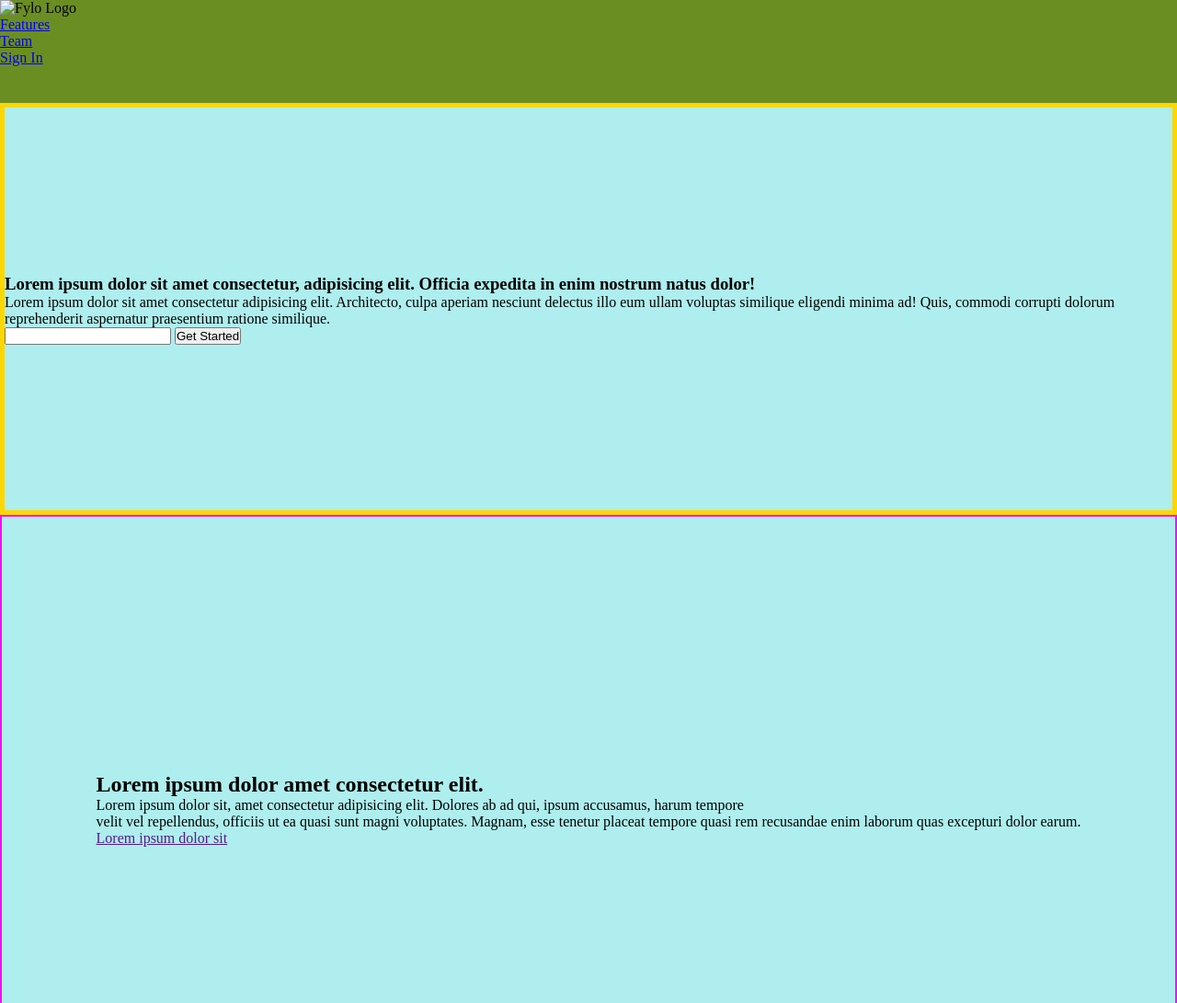
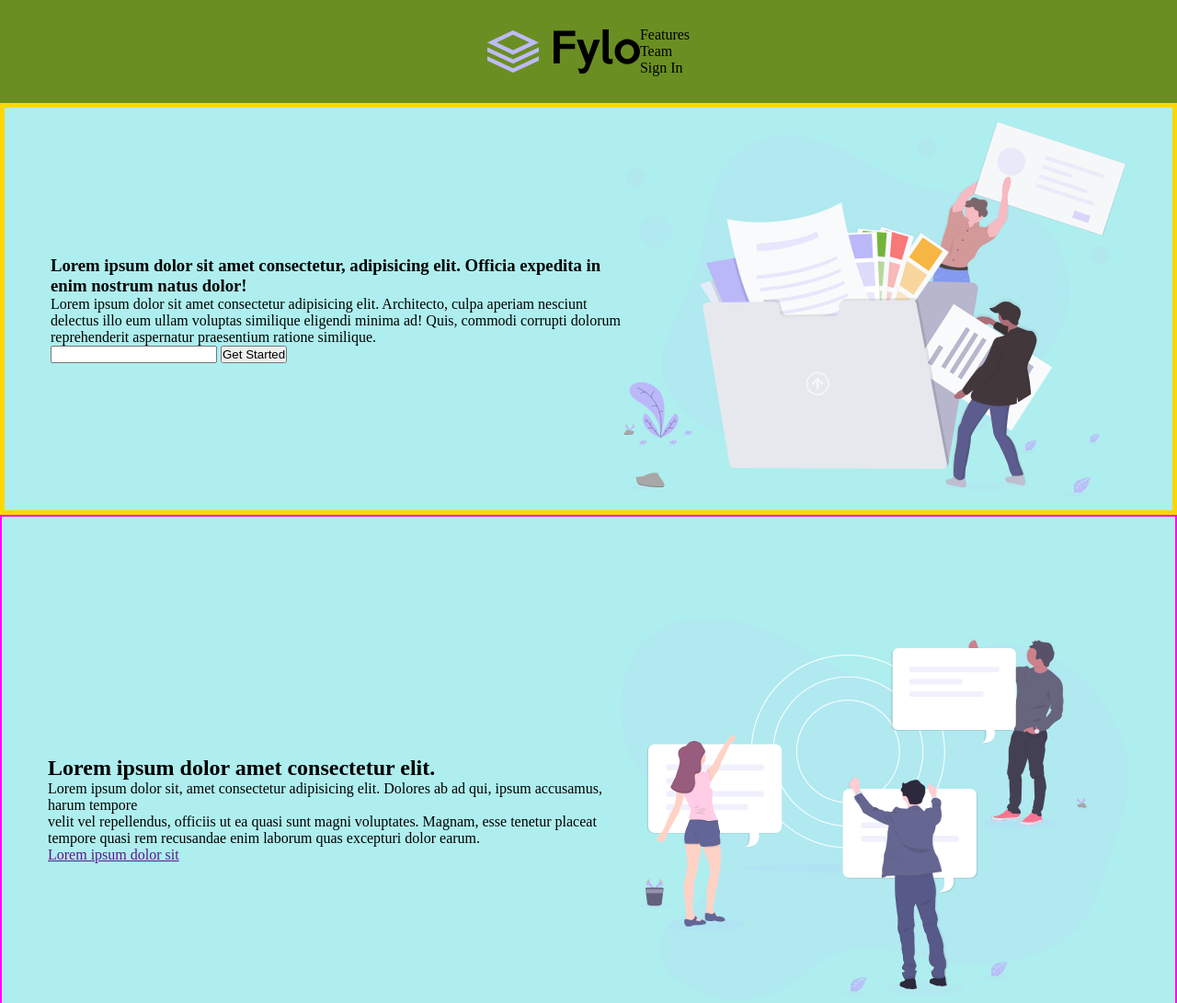
Before and after one commit to JordBant/fylo_landing, a plain HTML site: page fylo-landing/index.html in a window 1280 px wide. Shown: the top 1091 px of the page at 92% size. Drawn offline with Linux system fonts and the light colour scheme.

Commit message:
Added and Sized Images for main/ Oriented header children via flexbox

```diff
--- a/fylo-landing/index.html
+++ b/fylo-landing/index.html
@@ -10,7 +10,7 @@
 <body>
     <header class = 'fylo-header'>
         <nav class="fylo-nav">
-            <img src="#" alt="Fylo Logo">
+            <img src="images/logo.svg" alt="Fylo Logo">
             <ul class="nav-links">
                 <li><a href="#">Features</a></li>
                 <li><a href="#">Team</a></li>
@@ -31,10 +31,10 @@
                     Architecto, culpa aperiam nesciunt delectus illo eum ullam voluptas similique eligendi minima ad!
                     Quis, commodi corrupti dolorum reprehenderit aspernatur praesentium ratione similique.
                 </p>
-
                 <input type="email"> </input>
                 <button> Get Started </button>
             </article>
+            <img src="images/illustration-1.svg" alt="" class = pic1>
         </section>
         <section class="main-mid">
             <article class = 'middle-text'>
@@ -49,6 +49,7 @@
                 <a href="">Lorem ipsum dolor sit</a>
             </article>
             <div class="canvas-placeholder"></div>
+            <img src="images/illustration-2.svg" alt="" class = 'pic2'>
         </section>
         <section class="main-low">
             <article class = 'lower-article'>
--- a/fylo-landing/style.css
+++ b/fylo-landing/style.css
@@ -34,11 +34,18 @@ Semantic Parent Sections
 
 /*
 ===================================
-Header Semantic Section & Children
+Header Children
 ===================================
 */
 
-
+.fylo-nav
+{
+    display: flex;
+    justify-content: center;
+    align-items: center;
+    width: 100%;
+    height: 100%;
+}
 
 /*
 ===============================
@@ -48,6 +55,7 @@ Main Semantic Section Children
 
 .main-up, .main-mid, .main-low
 {
+    padding: 50px;
     display: flex;
     justify-content: center;
     align-items: center;
@@ -59,6 +67,29 @@ Main Semantic Section Children
     width: 100%;
     height: 35%;
 }
+
+.pic1, .pic2
+{
+    width: 47%;
+    height: auto;
+}
+
+/* ------------------  */
+/*     Nav Children    */
+/* ------------------- */
+
+.fylo-nav a, li
+{
+    list-style-type: none;
+    text-decoration: none;
+    color: black;
+}
+
+/* .fylo-nav img
+{
+
+} */
+
 /* ------------------  */
 /* Main-Upper Children */
 /* ------------------- */
@@ -91,6 +122,6 @@ Main Semantic Section Children
 
 /*
 ==========================
-Footer Section & Children
+Footer Children
 ==========================
 */
```
